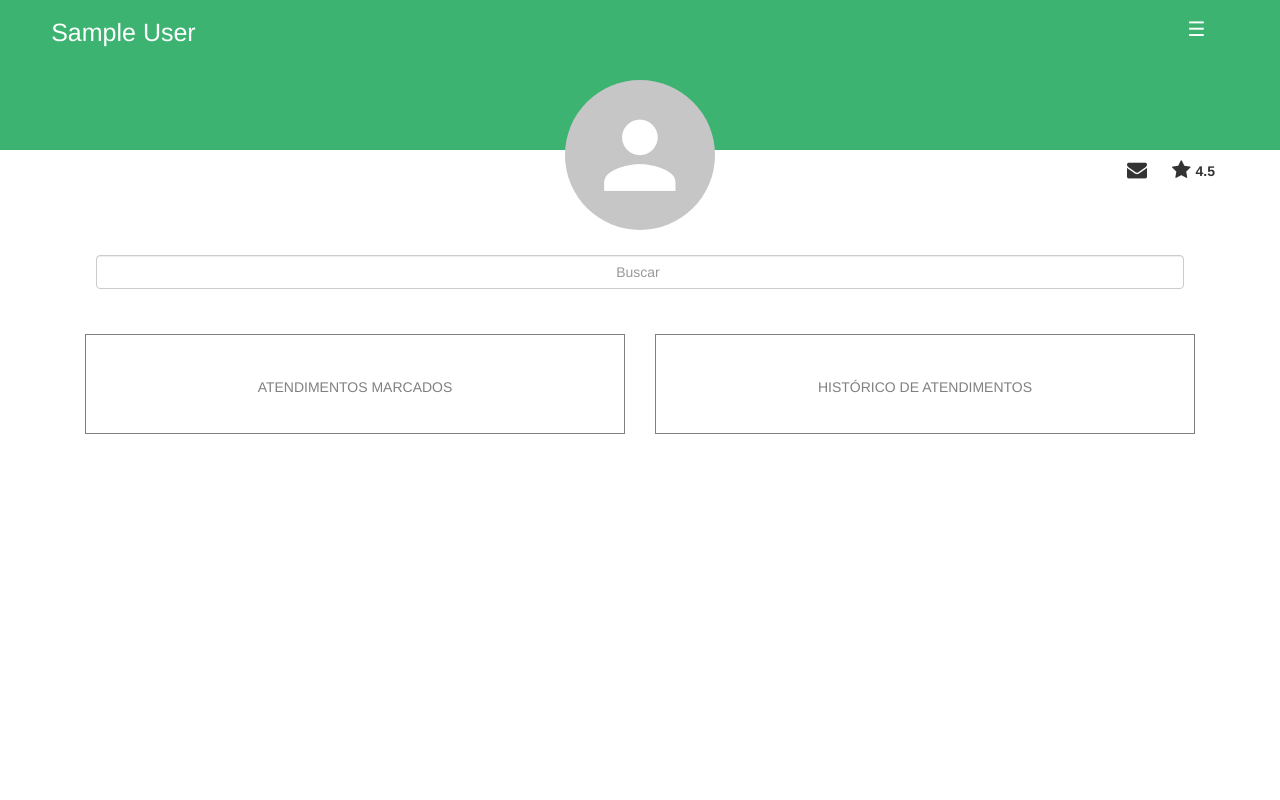
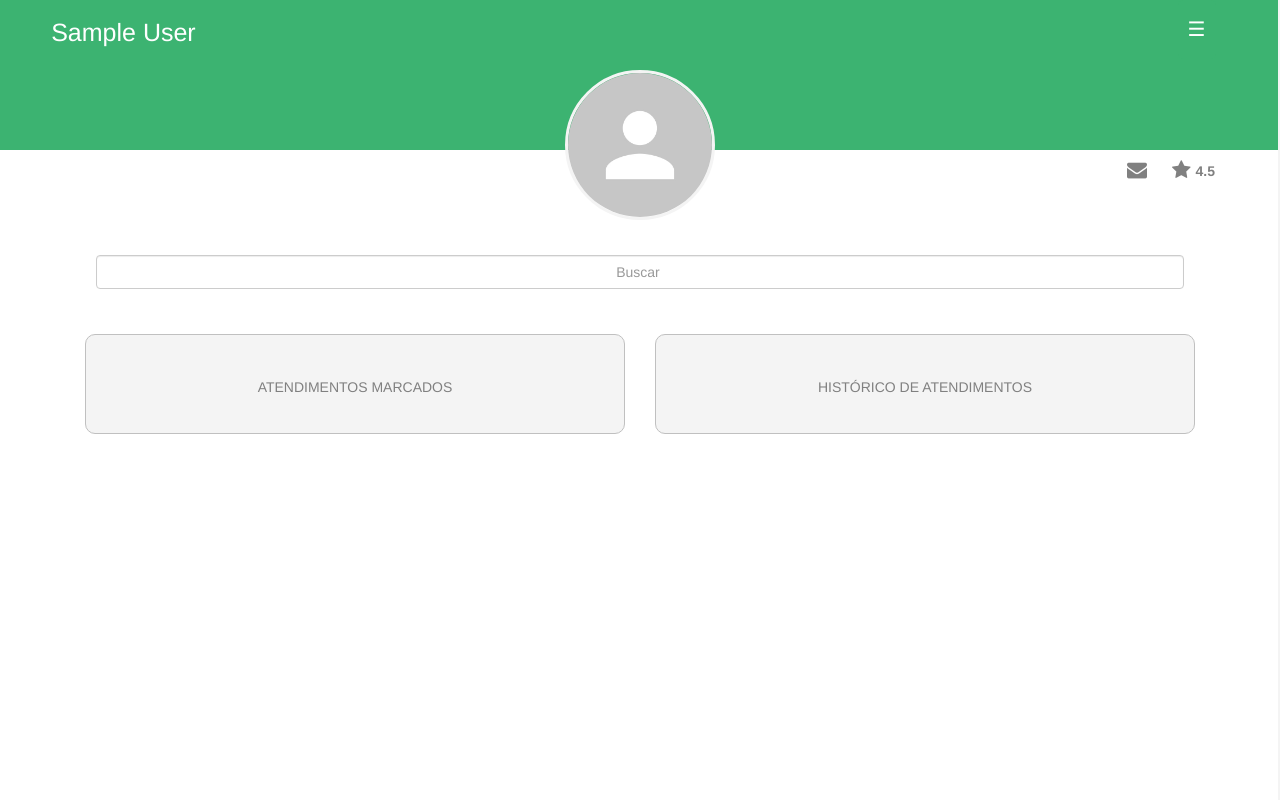
Before and after one commit to hugouraga/Iggle, a Rails app: page /normal_users/1 in a window 1280 px wide. Run offline with Rails 7, Linux system fonts and the light colour scheme; tables that the repository leaves empty hold one stand-in row (values such as "Sample post"); style sheets or scripts are compiled from the project's sources; some libraries are stand-ins or nearby versions.

Commit message:
Ajustes no front-end

```diff
--- a/app/assets/javascripts/application.js
+++ b/app/assets/javascripts/application.js
@@ -21,12 +21,9 @@
 function openNav() {
     document.getElementById("mySidebar").style.width = "250px";
     document.getElementById("openbtn").style.marginLeft = "92%";
-    document.getElementById("escurecendo").style.backgroundColor = "rgba(0, 0, 0, 0.3)";
 }
 
 function closeNav() {
     document.getElementById("mySidebar").style.width = "0";
     document.getElementById("openbtn").style.marginLeft = "92%";
-    document.getElementById("escurecendo").style.backgroundColor = "#FFF";
-    document.getElementById("escurecendo").style.transitionDuration = "1s";
 }
--- a/app/assets/stylesheets/application.scss
+++ b/app/assets/stylesheets/application.scss
@@ -87,8 +87,6 @@ a, a:hover {
 
 /* ============= PERFIL DO USUÁRIO ============= */
 
-
-
 /* CLASSES */
 .bg-cliente {
   background-color: #3CB371;
@@ -97,11 +95,12 @@ a, a:hover {
 .div-profile {
   position: absolute;
   width: 100%;
-  top: 70px;
+  top: 60px;
 }
 .img-profile {
   height: 150px;
   width: 150px;
+  border: 3px solid #F4F4F4;
   border-radius: 100px;
 }
 .nome-user {
@@ -123,6 +122,7 @@ a, a:hover {
   font-weight: 900;
   float: left;
   margin: 11px 10px 0 5px;
+  color: gray;
 }
 .caixa-busca {
   width: 98%;
@@ -131,9 +131,15 @@ a, a:hover {
 }
 .card-atendimento {
   height: 100px;
-  border: 1px solid gray;
+  border: 1px solid #C0C0C0;
+  border-radius: 10px;
+  background-color: #F4F4F4;
   text-align: center;
   padding-top: 35px;
+}
+.card-atendimento:hover {
+  background-color: #FFF;
+  transition-duration: 1s;
 }
 
 .sidebar {
@@ -141,6 +147,7 @@ a, a:hover {
   width: 0;
   position: fixed;
   background-color: #FFF;
+  border: 1px solid #F4F4F4;
   z-index: 1;
   top: 0;
   right: 0;
--- a/app/views/layouts/application.html.erb
+++ b/app/views/layouts/application.html.erb
@@ -13,7 +13,7 @@
 	<%= favicon_link_tag 'logo.png' %>
   </head>
 
-  <body id="escurecendo">
+  <body>
     <div>
       <div class="container">
           <% flash.each do |message_type, message| %>
--- a/app/views/normal_users/_form.html.erb
+++ b/app/views/normal_users/_form.html.erb
@@ -44,8 +44,6 @@
     <%= form.file_field :avatar, class: 'form-control' %>
   </div>
 
-  <br>
-
   <div class="actions">
     <div class="center">
       <%= form.submit 'Salvar' , class: 'btn btn-verde' %>
--- a/app/views/normal_users/show.html.erb
+++ b/app/views/normal_users/show.html.erb
@@ -19,7 +19,7 @@
     </div>
   </nav>
 
-    <div id="escurecendo" class="div-profile center">
+    <div class="div-profile center">
       <% if @normal_user.avatar.attached? %>
         <%= image_tag @normal_user.avatar,
           :alt => "profile picture",
@@ -35,25 +35,25 @@
 <div id="conteudo" class="main">
   <div class="container">
     <div class="row right">
-      <%= fa_icon "envelope" %>
-      <%= fa_icon "star" %>
+      <%= link_to fa_icon('envelope'), temp_path %>
+      <%= link_to fa_icon('star'), temp_path %>
       <span class="avaliacao">4.5</span>
     </div>
 
     <br><br><br><br>
 
     <div class="caixa-busca container">
-      <input id="escurecendo" class="form-control center col-11" type="search" placeholder="Buscar">
+      <input class="form-control center col-11" type="search" placeholder="Buscar">
     </div> <!-- Caixa de busca -->
 
     <div class="row container">
-      <%= link_to temp_path, class: "col-md-6" do %>
+      <%= link_to temp_path, class: "col-sm-6" do %>
         <div class="card-atendimento">
           <h5>ATENDIMENTOS MARCADOS</h5>
         </div>
       <% end %>
 
-      <%= link_to temp_path, class: "col-md-6" do %>
+      <%= link_to temp_path, class: "col-sm-6" do %>
         <div class="card-atendimento">
           <h5>HISTÓRICO DE ATENDIMENTOS</h5>
         </div>
```
Also changed, not shown: app/views/normal_users/new.html.erb (+3 -8 lines), app/views/professional_users/_form.html.erb (+4 -7 lines), app/views/professional_users/new.html.erb (+4 -9 lines).
